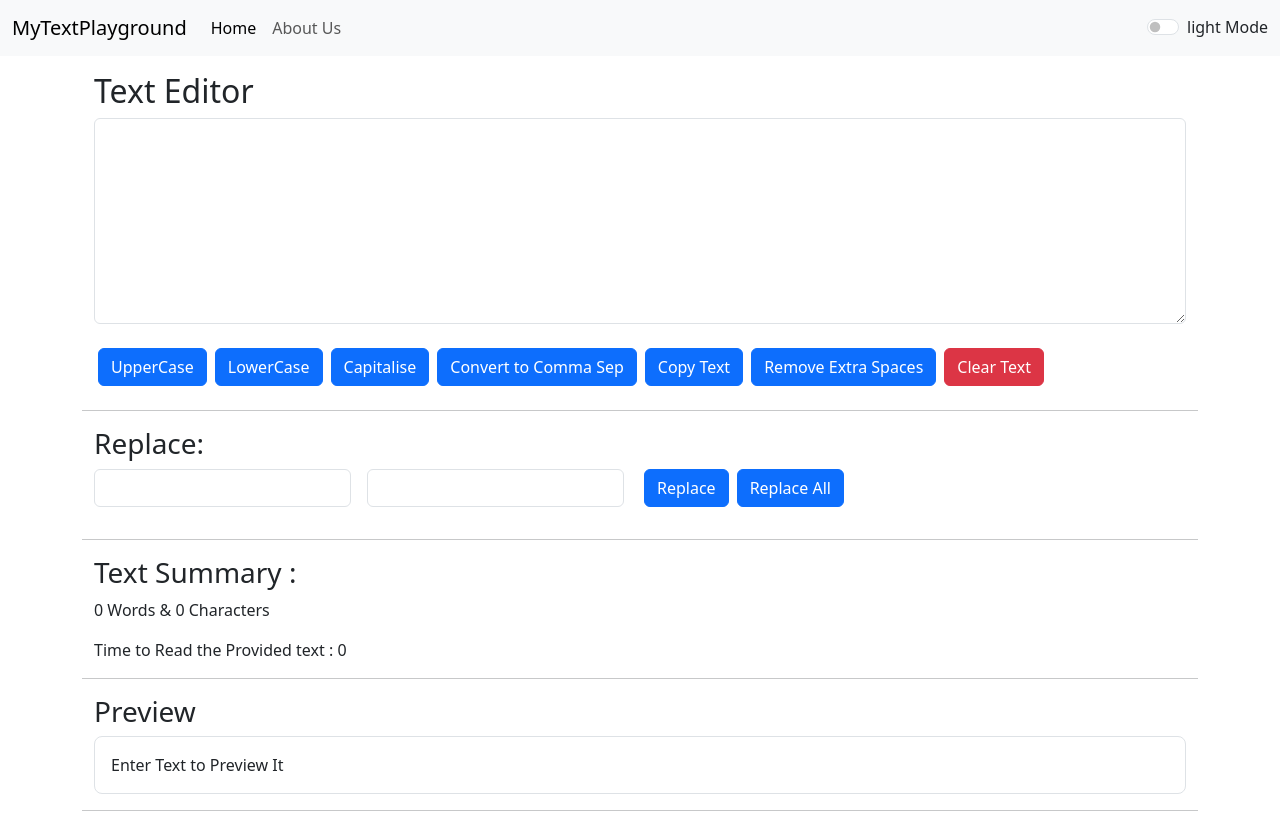
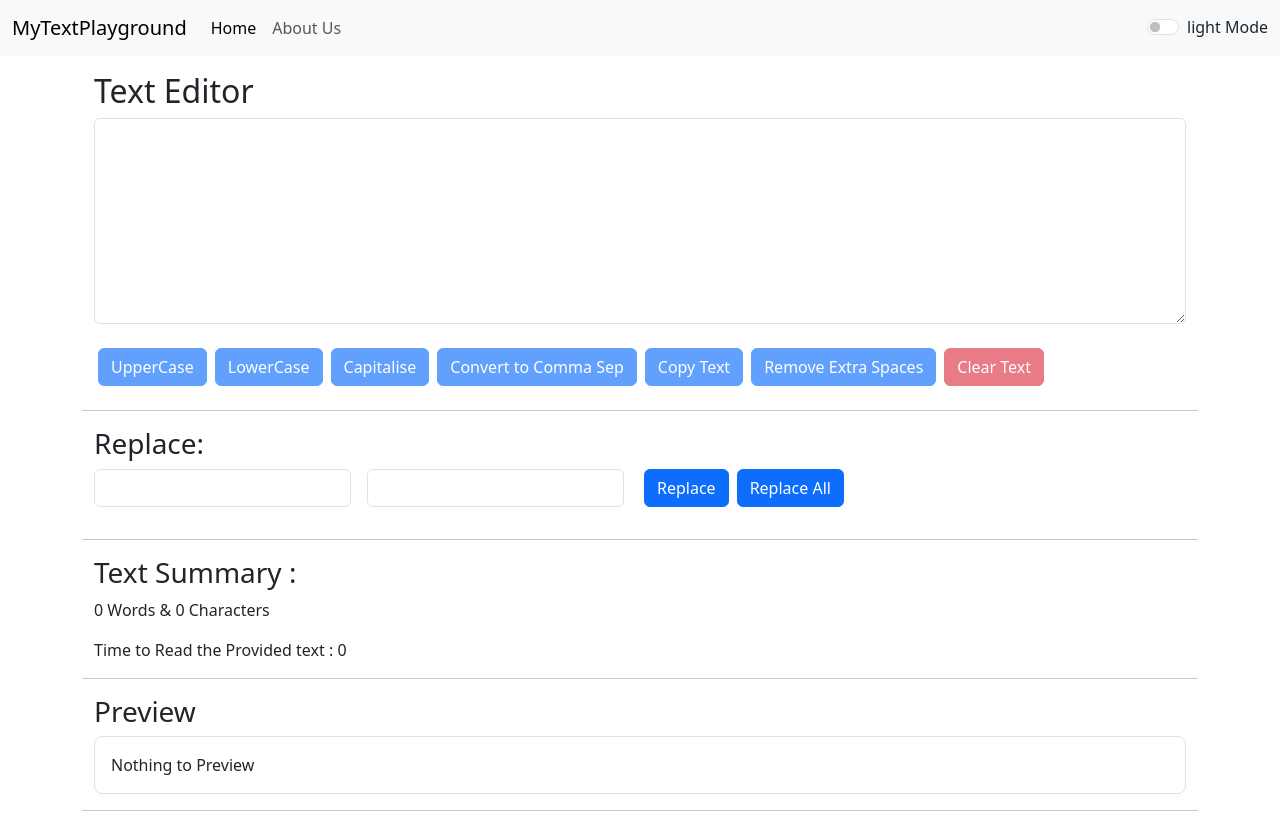
Before and after one commit to Prit-Vadodaria/ReactProjects, a React (Create React App) app in the folder textutils/: page / in a window 1280 px wide. Built offline with nearby package versions, Linux system fonts and the light colour scheme.

Commit message:
Disable buttons when no text is present
Added disable functionality to buttons based on word count.

```diff
--- a/textutils/src/components/TextForm.js
+++ b/textutils/src/components/TextForm.js
@@ -3,20 +3,25 @@ import React,{useState} from 'react'
 export default function TextForm(props) {
     //TextArea
     const[text,setText] = useState('');
+    const wordCount = text.trim()? text.trim().split(/\s+/).length : 0;
+    const disable = wordCount===0 ? true : false ;
     const setUpper = () =>
     {
+
         let newText=text.toUpperCase();
         setText(newText);
         props.showAlert("Converted To UpperCase","success");
     }
     const setLower = () =>
     {
+
         let newText=text.toLowerCase();
         setText(newText);
         props.showAlert("Converted To Lowercase","success");
     }
     const setCap = () =>
     {
+
         const words=text.split(" ");
         const capitalizedwords = words.map( word =>
             {
@@ -33,26 +38,31 @@ export default function TextForm(props) {
     }
     const Copytxt = () =>
     {
-        var text = document.getElementById("FormControlTextarea");
-        text.select();
-        navigator.clipboard.writeText(text.value);
+
+        var cptext = document.getElementById("FormControlTextarea");
+        cptext.select();
+        navigator.clipboard.writeText(cptext.value);
+        document.getSelection().removeAllRanges();
         props.showAlert("Text Copied","success");
 
     }
     const rmSpaces = () =>
     {
+
         let newText = text.split(/[ ]+/);
         setText(newText.join(" "));
         props.showAlert("Spaces Removed","success");
     }
     const setCommaSep = () =>
     {
+
         let newText = text.split(/[ ]+/);
         setText(newText.join(","));
         props.showAlert("Space has been Replaced with a Comma","success");
     }
     const setClear = () =>
     {
+
         setText("");
         props.showAlert("Text Cleared","danger");
     }
@@ -100,7 +110,6 @@ export default function TextForm(props) {
     {
         setReplacedText(event.target.value);
     }
-    const wordCount = text.trim()? text.trim().split(/\s+/).length : 0;
     return (
         <>
             <div className="container">
@@ -108,27 +117,27 @@ export default function TextForm(props) {
                 <div className="mb-3">
                     <textarea className="form-control" id="FormControlTextarea" rows="8" value={text} onChange={setTxtValue} style={{background:props.mode === 'light'?'white':'#212529' ,color:props.mode==='light'?'black':'white'}}></textarea>
                 </div>
-                <button className='btn btn-primary my-2 mx-1' onClick={setUpper}>UpperCase</button>
-                <button className='btn btn-primary my-2 mx-1' onClick={setLower}>LowerCase</button>
-                <button className='btn btn-primary my-2 mx-1' onClick={setCap}>Capitalise</button>
-                <button className='btn btn-primary my-2 mx-1' onClick={setCommaSep}>Convert to Comma Sep</button>
-                <button className='btn btn-primary my-2 mx-1' onClick={Copytxt}>Copy Text</button>
-                <button className='btn btn-primary my-2 mx-1' onClick={rmSpaces}>Remove Extra Spaces</button>
-                <button className='btn btn-danger my-2 mx-1' onClick={setClear}>Clear Text</button>
+                <button disabled={disable} className='btn btn-primary my-2 mx-1' onClick={setUpper}>UpperCase</button>
+                <button disabled={disable} className='btn btn-primary my-2 mx-1' onClick={setLower}>LowerCase</button>
+                <button disabled={disable} className='btn btn-primary my-2 mx-1' onClick={setCap}>Capitalise</button>
+                <button disabled={disable} className='btn btn-primary my-2 mx-1' onClick={setCommaSep}>Convert to Comma Sep</button>
+                <button disabled={disable} className='btn btn-primary my-2 mx-1' onClick={Copytxt}>Copy Text</button>
+                <button disabled={disable} className='btn btn-primary my-2 mx-1' onClick={rmSpaces}>Remove Extra Spaces</button>
+                <button disabled={disable} className='btn btn-danger my-2 mx-1' onClick={setClear}>Clear Text</button>
             </div>
             <hr></hr>
             <div className="container">
                 <h3>Replace:</h3>
-                <form class="row g-3">
-                    <div class="col-auto">
-                        <input type="text" class="form-control" id="inputText2" style={{background:props.mode==='light'?'white':'#212529' ,color:props.mode==='light'?'black':'white'}} value={replacedtext} onChange={setreplacedtextValue}/>
+                <form className="row g-3">
+                    <div className="col-auto">
+                        <input type="text" className="form-control" id="inputText2" style={{background:props.mode==='light'?'white':'#212529' ,color:props.mode==='light'?'black':'white'}} value={replacedtext} onChange={setreplacedtextValue}/>
                     </div>
-                    <div class="col-auto">
-                        <input type="text" class="form-control" id="inputText2" style={{background:props.mode==='light'?'white':'#212529' ,color:props.mode==='light'?'black':'white'}} value={replacetext} onChange={setreplacetextValue}/>
+                    <div className="col-auto">
+                        <input type="text" className="form-control" id="inputText2" style={{background:props.mode==='light'?'white':'#212529' ,color:props.mode==='light'?'black':'white'}} value={replacetext} onChange={setreplacetextValue}/>
                     </div>
-                    <div class="col-auto">
-                        <button type="button" class="btn btn-primary mb-3 mx-1" onClick={replaceTxt}>Replace</button>
-                        <button type="button" class="btn btn-primary mb-3 mx-1" onClick={replaceAllTxt}>Replace All</button>
+                    <div className="col-auto">
+                        <button type="button" className="btn btn-primary mb-3 mx-1" onClick={replaceTxt}>Replace</button>
+                        <button type="button" className="btn btn-primary mb-3 mx-1" onClick={replaceAllTxt}>Replace All</button>
                     </div>
                 </form>
             </div>
@@ -142,7 +151,7 @@ export default function TextForm(props) {
             <hr></hr>
             <div className="container">
                 <h3>Preview</h3>
-                <p className={`border border-${props.mode==='light'?'#e0e4e8':'white'} p-3 rounded-3`}>{text.length>0?text:"Enter Text to Preview It"}</p>
+                <p className={`border border-${props.mode==='light'?'#e0e4e8':'white'} p-3 rounded-3`}>{text.length>0?text:"Nothing to Preview"}</p>
             </div>
             <hr></hr>
         </>
```
